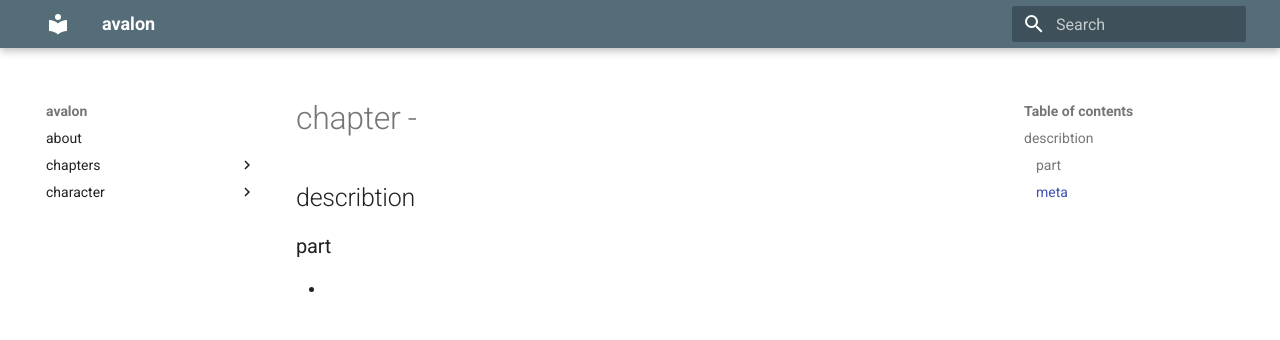
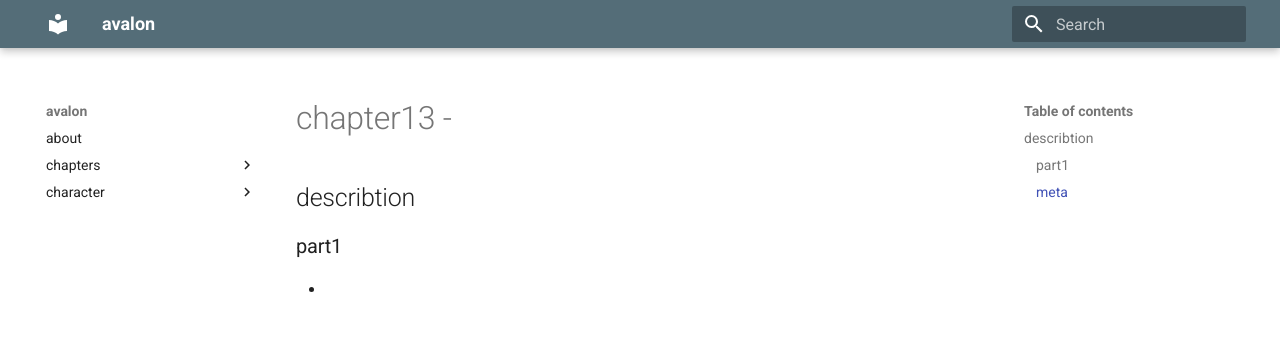
Before and after one commit to mkdocs-pnp/avalon, an MkDocs documentation site: the page built from docs/chapter/chapter13.md, in a window 1280 px wide. Shown: the top 340 px of the page. Built offline with MkDocs 1.6.1 and Material for MkDocs 9.7.7, drawn with Linux system fonts in a browser that asks for light colours.

Commit message:
Update chapter13.md

```diff
--- a/docs/chapter/chapter13.md
+++ b/docs/chapter/chapter13.md
@@ -1,8 +1,8 @@
-# chapter<number> - <chapter_name>
+# chapter13 - <chapter_name>
 
 ## describtion
 
-###  part<incrementing_number>
+###  part1
 
 + <description>
 
```
